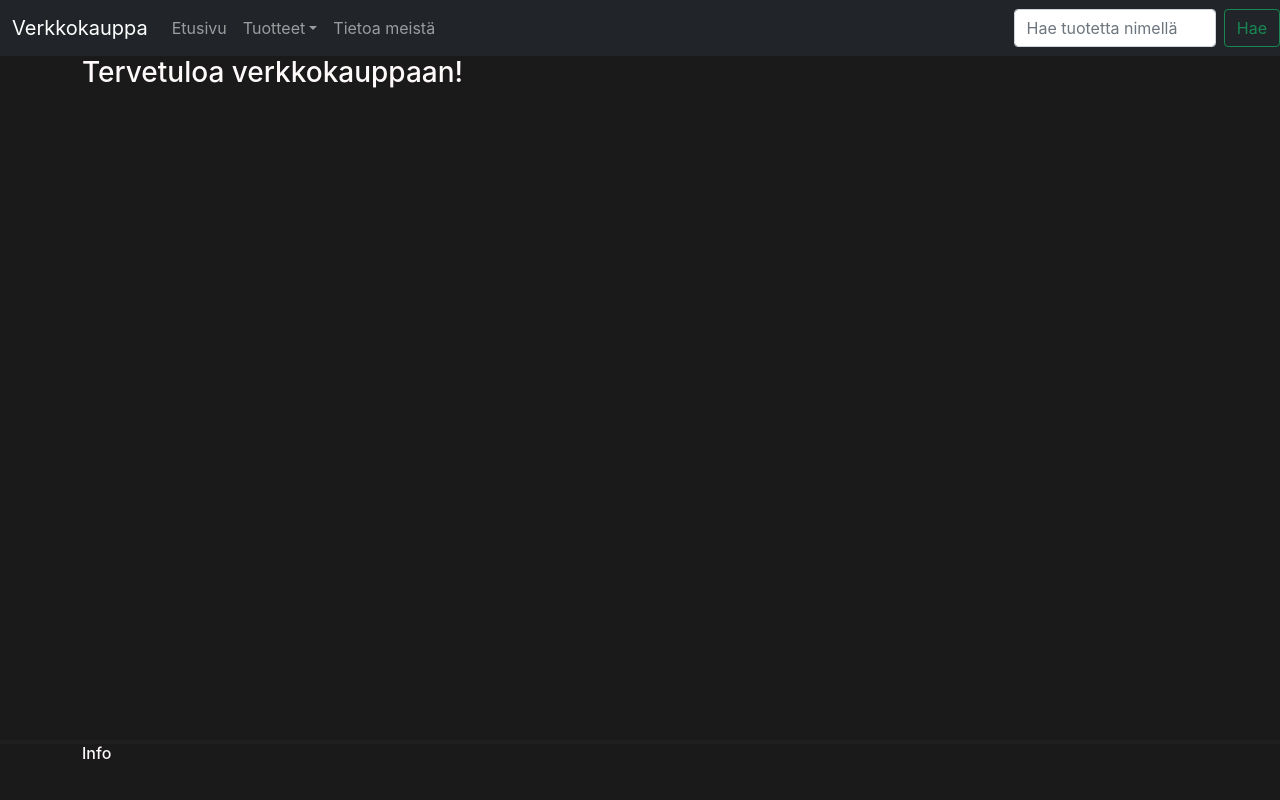
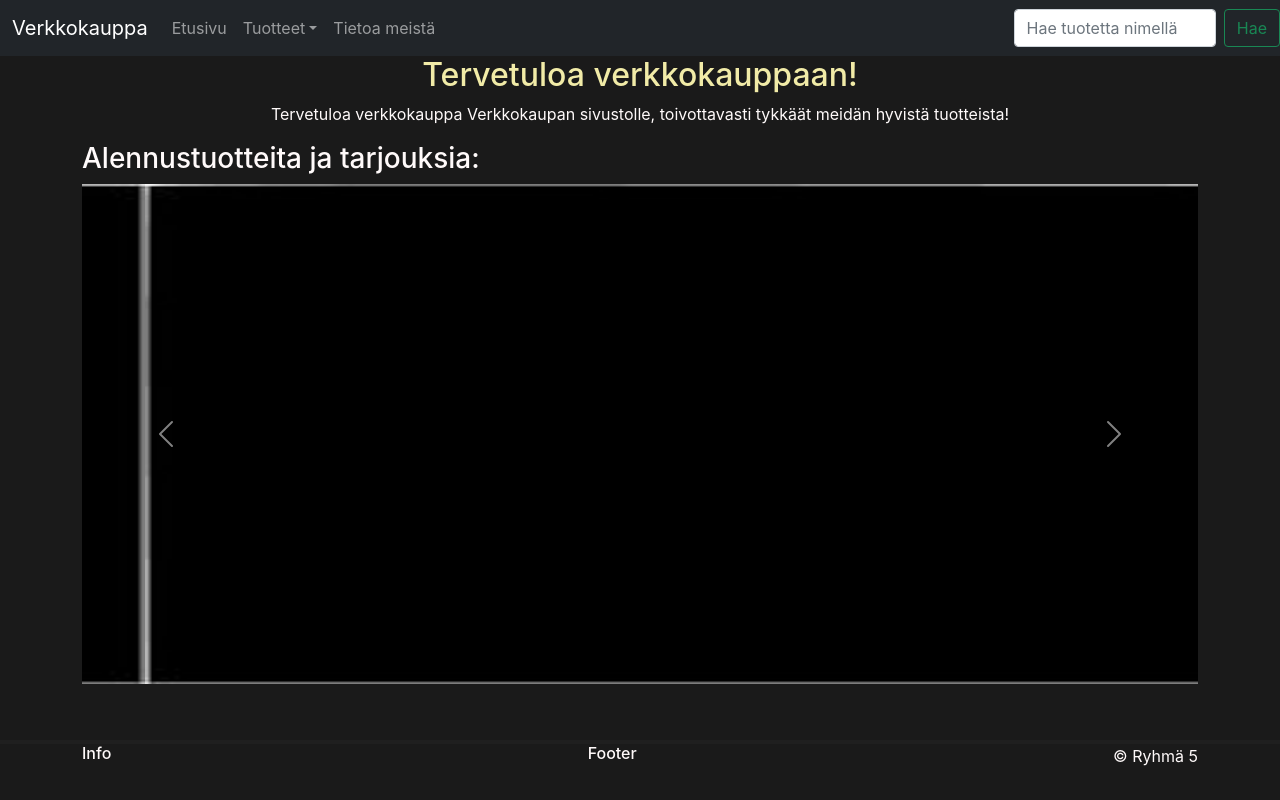
Before and after one commit to redcar312/VerkkopalveluR5, a React (Create React App) app in the folder verkkopalveluprojekti/: page / in a window 1280 px wide. Built offline with nearby package versions, Linux system fonts and the light colour scheme.

Commit message:
etusivun tekemistä

```diff
--- a/verkkopalveluprojekti/src/App.css
+++ b/verkkopalveluprojekti/src/App.css
@@ -1,7 +1,9 @@
 /*
 Kätettäviä värejä:
-1. #1A1A1A
-
+1. #1A1A1A - tumman harmaa
+2. #E2D64F - keltainen
+3. #F1EBA7 - vaalean keltainen
+4. #AFA31D - tumman keltainen
 */
 
 body {
@@ -16,3 +18,12 @@ footer {
   height: 60px;
   border-top: 4px solid #1F1F1F;
 }
+
+h2 {
+  color: #F1EBA7;
+  text-align: center;
+}
+
+.infoTeksti {
+  text-align: center;
+}
--- a/verkkopalveluprojekti/src/App.js
+++ b/verkkopalveluprojekti/src/App.js
@@ -4,6 +4,7 @@ import {useEffect, useState} from 'react';
 import axios from 'axios';
 import NavBar from './NavBar';
 import Footer from './Footer';
+import image1 from './img/black.png'
 
 function App() {
   return (
@@ -11,7 +12,32 @@ function App() {
     <NavBar />
     <div className="container">
       <div className="col-12">
-        <h3>Tervetuloa verkkokauppaan!</h3>
+        <h2>Tervetuloa verkkokauppaan!</h2>
+        <p className="infoTeksti">
+          Tervetuloa verkkokauppa Verkkokaupan sivustolle, toivottavasti tykkäät meidän hyvistä tuotteista!
+        </p>
+        <h3>Alennustuotteita ja tarjouksia:</h3>
+        <div id="carouselExampleControls" className="carousel slide" data-bs-ride="carousel">
+          <div className="carousel-inner">
+            <div className="carousel-item active">
+            <img src={image1} height="500px" width="500px" className="d-block w-100 img-responsive" alt="..." />
+          </div>
+          <div className="carousel-item">
+            <img src={image1} height="500px" width="500px" className="d-block w-100 img-responsive" alt="..." />
+          </div>
+          <div className="carousel-item">
+            <img src={image1} height="500px" width="500px" className="d-block w-100 img-responsive" alt="..." />
+          </div>
+        </div>
+      <button className="carousel-control-prev" type="button" data-bs-target="#carouselExampleControls" data-bs-slide="prev">
+        <span className="carousel-control-prev-icon" aria-hidden="true"></span>
+        <span className="visually-hidden">Previous</span>
+      </button>
+      <button className="carousel-control-next" type="button" data-bs-target="#carouselExampleControls" data-bs-slide="next">
+        <span className="carousel-control-next-icon" aria-hidden="true"></span>
+        <span className="visually-hidden">Next</span>
+      </button>
+    </div>
       </div>
     </div>
     <Footer />
--- a/verkkopalveluprojekti/src/Footer.js
+++ b/verkkopalveluprojekti/src/Footer.js
@@ -3,8 +3,10 @@ import React from 'react';
 export default function Footer() {
     return(
             <footer className="footer">
-                <div className="container">
+                <div className="container d-flex justify-content-between">
                     <h6>Info</h6>
+                    <h6>Footer</h6>
+                    <span>&copy; Ryhmä 5</span>
                 </div>
             </footer>
     )
```
Also changed, not shown: verkkopalveluprojekti/src/img/black.png (added).
